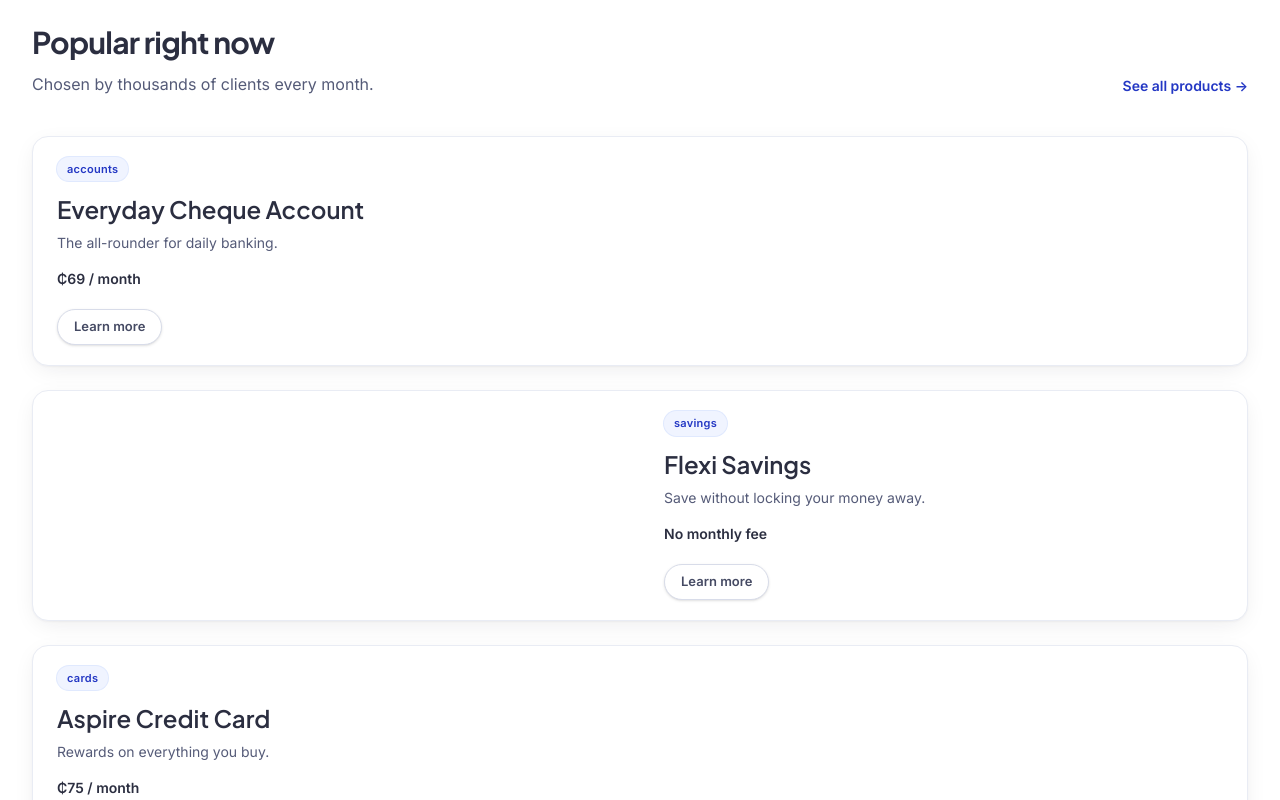
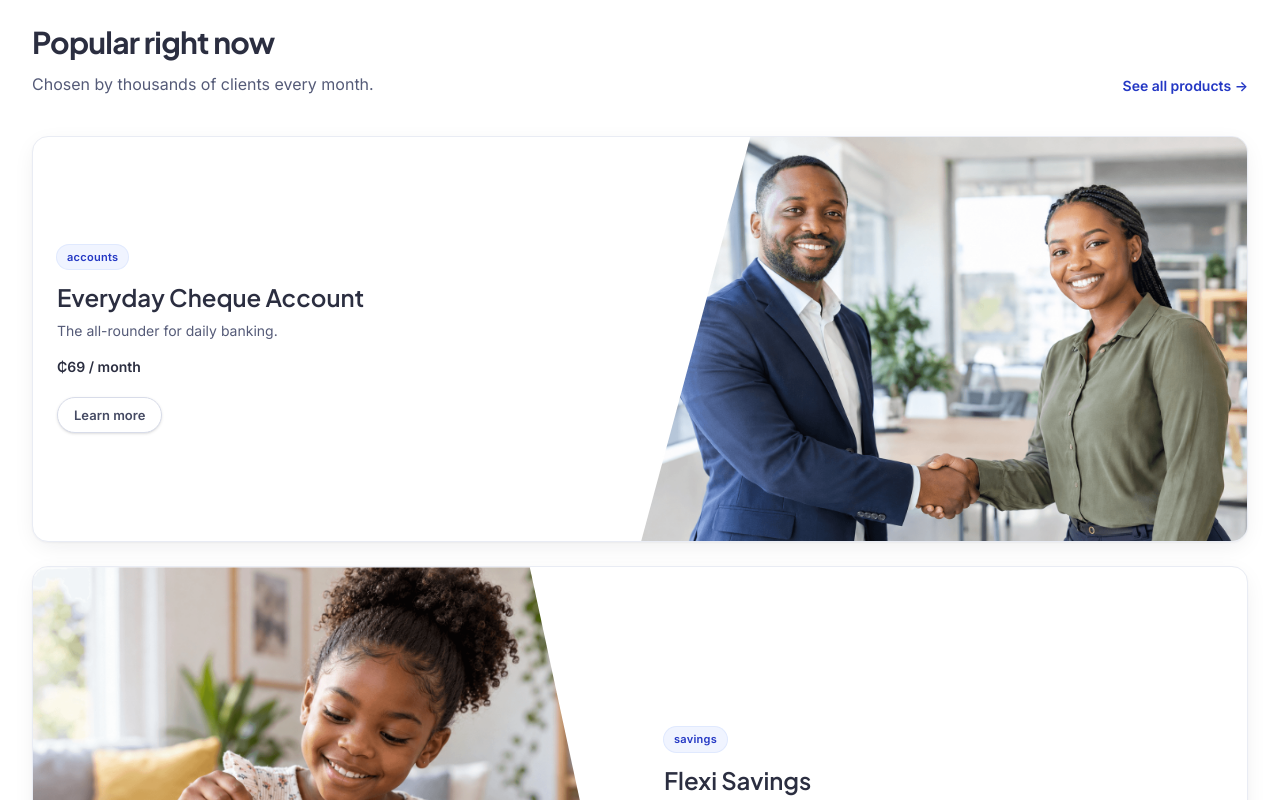
Before and after one commit to py4Charles/legacy-trust-bank, a React (Vite) app in the folder frontend/: page / in a window 1280 px wide. Shown: the part 1380-2180 px from the top of the page. Built offline with nearby package versions, Linux system fonts and the light colour scheme; no server answers.

Commit message:
feat: add flexi-savings image asset for enhanced visual content

```diff
--- a/frontend/src/pages/public/HomePage.tsx
+++ b/frontend/src/pages/public/HomePage.tsx
@@ -8,6 +8,7 @@ import { Badge } from "@/components/ui/Badge";
 import { productCategories, products } from "@/data/mock";
 import woman from "@/assets/woman.png";
 import everydayCheque from "@/assets/everyday-cheque.png";
+import flexiSavings from "@/assets/flexi-savings.png";
 import "@/styles/woman.css";
 
 const stats = [
@@ -41,6 +42,7 @@ const quickAccess = [
 
 const productImages: Record<string, string> = {
   "everyday-cheque": everydayCheque,
+  "flex-savings": flexiSavings,
 };
 
 const categoryIcons: Record<string, ReactNode> = {
@@ -200,16 +202,14 @@ export function HomePage() {
             {featured.map((product, index) => {
               const textOnRight = index % 2 === 1;
               return (
-                <Card
-                  key={product.slug}
-                  className="group relative overflow-hidden"
-                >
-                  <CardBody
+                <Card key={product.slug} className="relative overflow-hidden">
+                  <div
                     className={cn(
-                      "relative z-10 flex min-h-56 flex-col justify-center md:w-1/2",
-                      textOnRight && "md:ml-auto",
+                      "flex items-stretch",
+                      textOnRight && "flex-row-reverse",
                     )}
                   >
+                    <CardBody className="flex min-h-56 flex-1 flex-col justify-center">
                       <Badge tone="brand" className="self-start">
                         {product.category}
                       </Badge>
@@ -231,12 +231,11 @@ export function HomePage() {
                     </CardBody>
 
                     <div
-                    aria-hidden="true"
                       className={cn(
-                      "pointer-events-none absolute inset-y-0 z-20 hidden w-1/2 items-center justify-center bg-ink-100 text-ink-400 transition-transform duration-500 ease-out md:flex",
+                        "flex w-1/2 shrink-0 items-center justify-center bg-ink-100 text-ink-400",
                         textOnRight
-                        ? "left-0 -translate-x-full group-hover:translate-x-0 [clip-path:polygon(0_0,82%_0,100%_100%,0_100%)]"
-                        : "right-0 translate-x-full group-hover:translate-x-0 [clip-path:polygon(18%_0,100%_0,100%_100%,0_100%)]",
+                          ? "[clip-path:polygon(0_0,82%_0,100%_100%,0_100%)]"
+                          : "[clip-path:polygon(18%_0,100%_0,100%_100%,0_100%)]",
                       )}
                     >
                       {productImages[product.slug] ? (
@@ -272,7 +271,7 @@ export function HomePage() {
                       aria-hidden="true"
                       viewBox="0 0 100 100"
                       preserveAspectRatio="none"
-                    className="pointer-events-none absolute inset-0 z-30 hidden h-full w-full text-white opacity-0 transition-opacity duration-500 group-hover:opacity-100 md:block"
+                      className="pointer-events-none absolute inset-0 z-10 h-full w-full text-white"
                     >
                       <line
                         x1={textOnRight ? 41 : 59}
@@ -284,6 +283,7 @@ export function HomePage() {
                         vectorEffect="non-scaling-stroke"
                       />
                     </svg>
+                  </div>
                 </Card>
               );
             })}
```
Also changed, not shown: frontend/src/assets/flexi-savings.png (added). Lines whose indentation alone changed are shown as unchanged.
